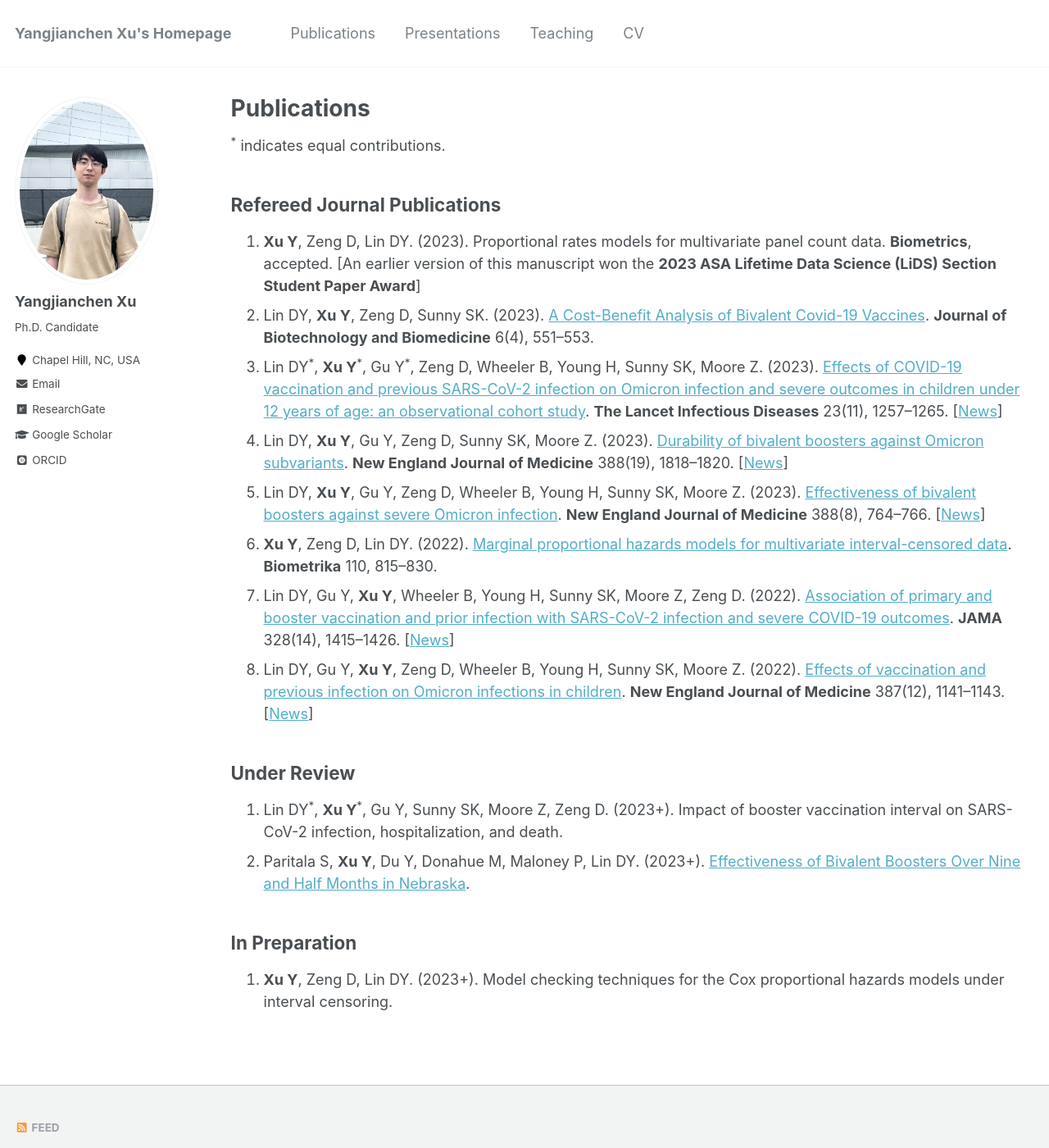
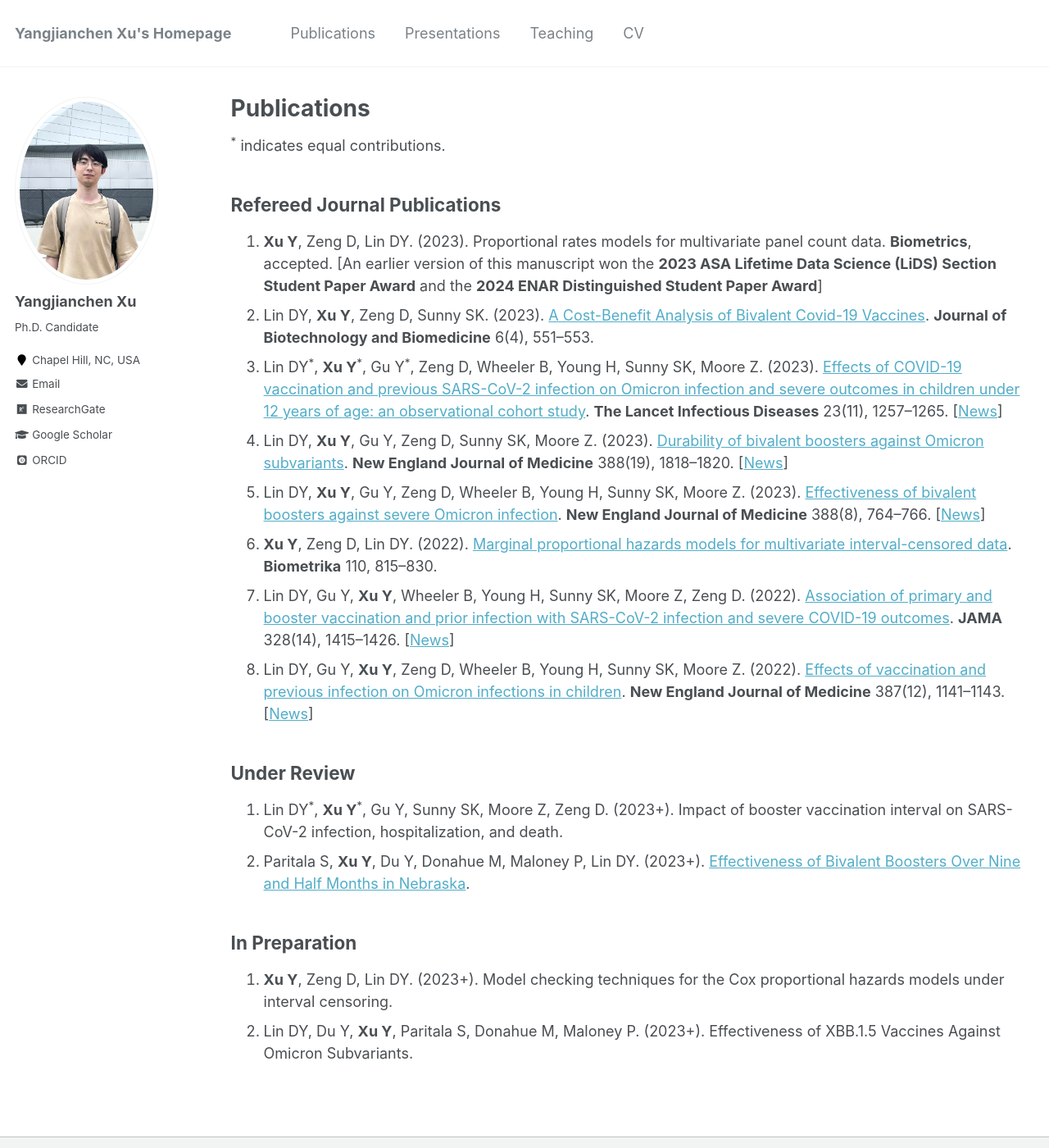
Before and after one commit to yangjc-xu/yangjc-xu.github.io, a Jekyll site: the page built from _pages/publications.md, in a window 1280 px wide and 1400 px high. Shown: the whole window at 82% size. Built offline with Jekyll 4.4.1, drawn with Linux system fonts in a browser that asks for light colours; some web fonts are replaced.

Commit message:
Update publications.md

```diff
--- a/_pages/publications.md
+++ b/_pages/publications.md
@@ -8,7 +8,7 @@ author_profile: true
 <sup>*</sup> indicates equal contributions.
 
 ## Refereed Journal Publications
-1. **Xu Y**, Zeng D, Lin DY. (2023). Proportional rates models for multivariate panel count data. **Biometrics**, accepted. [An earlier version of this manuscript won the **2023 ASA Lifetime Data Science (LiDS) Section Student Paper Award**]
+1. **Xu Y**, Zeng D, Lin DY. (2023). Proportional rates models for multivariate panel count data. **Biometrics**, accepted. [An earlier version of this manuscript won the **2023 ASA Lifetime Data Science (LiDS) Section Student Paper Award** and the **2024 ENAR Distinguished Student Paper Award**]
 2. Lin DY, **Xu Y**, Zeng D, Sunny SK. (2023). [A Cost-Benefit Analysis of Bivalent Covid-19 Vaccines](https://www.fortunejournals.com/articles/a-costbenefit-analysis-of-bivalent-covid19-vaccines.html). **Journal of Biotechnology and Biomedicine** 6(4), 551–553.
 3. Lin DY<sup>*</sup>, **Xu Y**<sup>*</sup>, Gu Y<sup>*</sup>, Zeng D, Wheeler B, Young H, Sunny SK, Moore Z. (2023). [Effects of COVID-19 vaccination and previous SARS-CoV-2 infection on Omicron infection and severe outcomes in children under 12 years of age: an observational cohort study](https://www.thelancet.com/journals/laninf/article/PIIS1473-3099(23)00272-4/fulltext). **The Lancet Infectious Diseases** 23(11), 1257–1265. \[[News](https://www.altmetric.com/details/150195124/news?src=bookmarklet)\]
 4. Lin DY, **Xu Y**, Gu Y, Zeng D, Sunny SK, Moore Z. (2023). [Durability of bivalent boosters against Omicron subvariants](https://www.nejm.org/doi/full/10.1056/NEJMc2302462). **New England Journal of Medicine** 388(19), 1818–1820. \[[News](https://www.altmetric.com/details/145643558/news?src=bookmarklet)\]
@@ -23,3 +23,4 @@ author_profile: true
 
 ## In Preparation
 1. **Xu Y**, Zeng D, Lin DY. (2023+). Model checking techniques for the Cox proportional hazards models under interval censoring.
+2. Lin DY, Du Y, **Xu Y**, Paritala S, Donahue M, Maloney P. (2023+). Effectiveness of XBB.1.5 Vaccines Against Omicron Subvariants.
```
